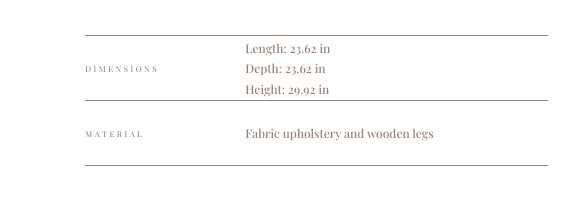
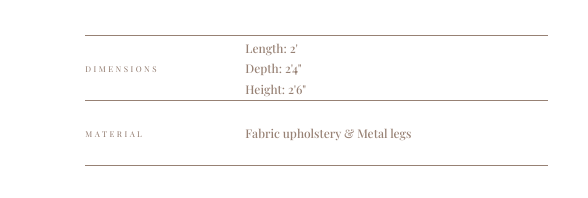
Before and after one commit to TCP-IN/TCP-ID4, a plain HTML site: page index.html in a window 1280 px wide. Shown: the part 488-686 px from the top of the page, 692-1280 px from the left. Drawn offline with nearby package versions, Linux system fonts and the light colour scheme; a web font is replaced by a local one.

Commit message:
Update index.html

```diff
--- a/index.html
+++ b/index.html
@@ -162,16 +162,16 @@ The Aurelia Chair pairs a softly curved upholstered seat with a gently envelopin
                 <strong>
 
                     Length:
-                    <em>23.62 in</em>
+                    <em>2'</em>
 
                     <br>
 
                     Depth:
-                    <em>23.62 in</em>
+                    <em>2'4"</em>
                     <br>
 
                     Height:
-                    <em>29.92 in</em>
+                    <em>2'6"</em>
 
                 </strong>
 
@@ -184,7 +184,7 @@ The Aurelia Chair pairs a softly curved upholstered seat with a gently envelopin
 
                 <strong>
 
-                    Fabric upholstery and wooden legs
+                    Fabric upholstery & Metal legs
 
                 </strong>
 
```
